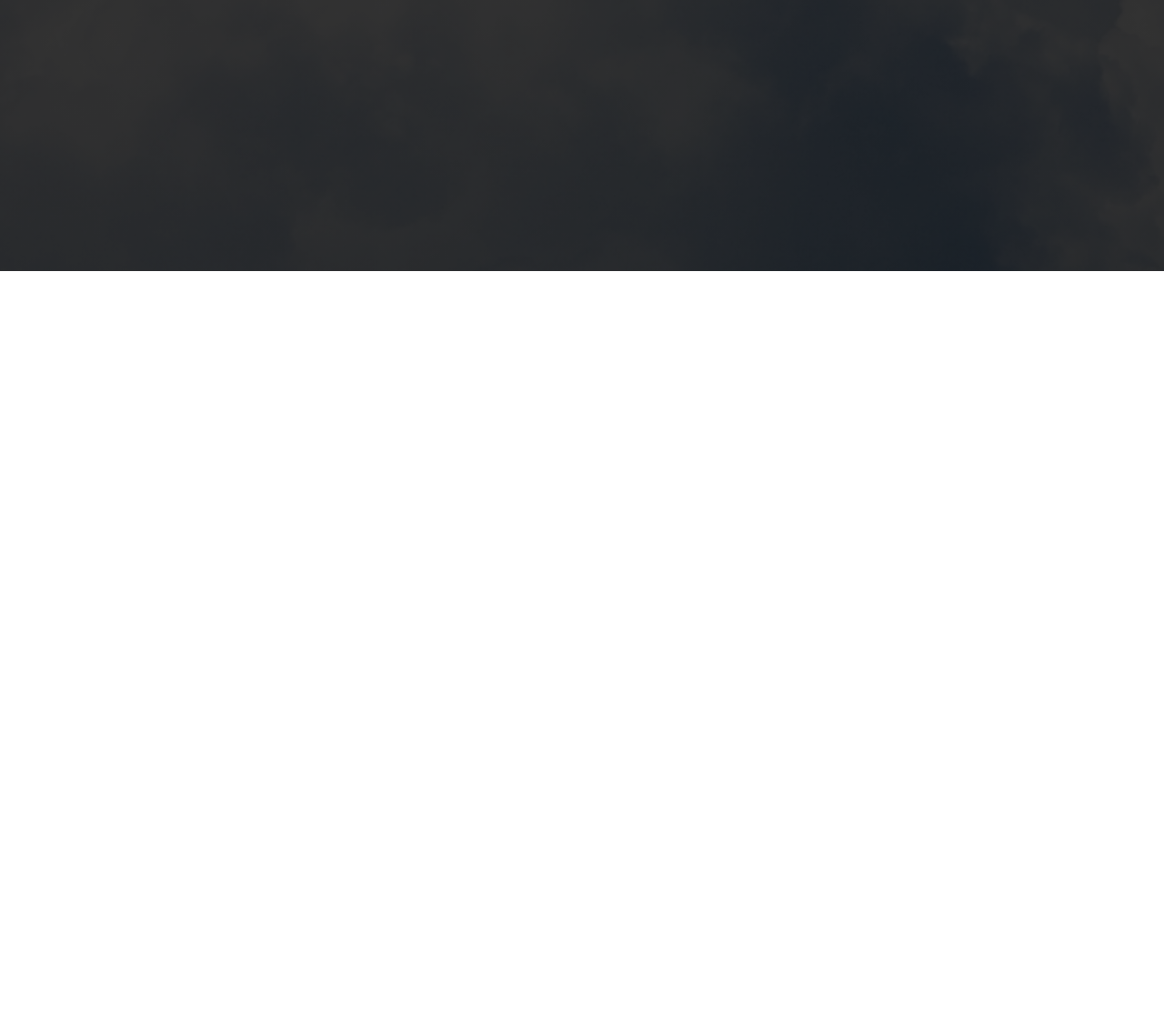
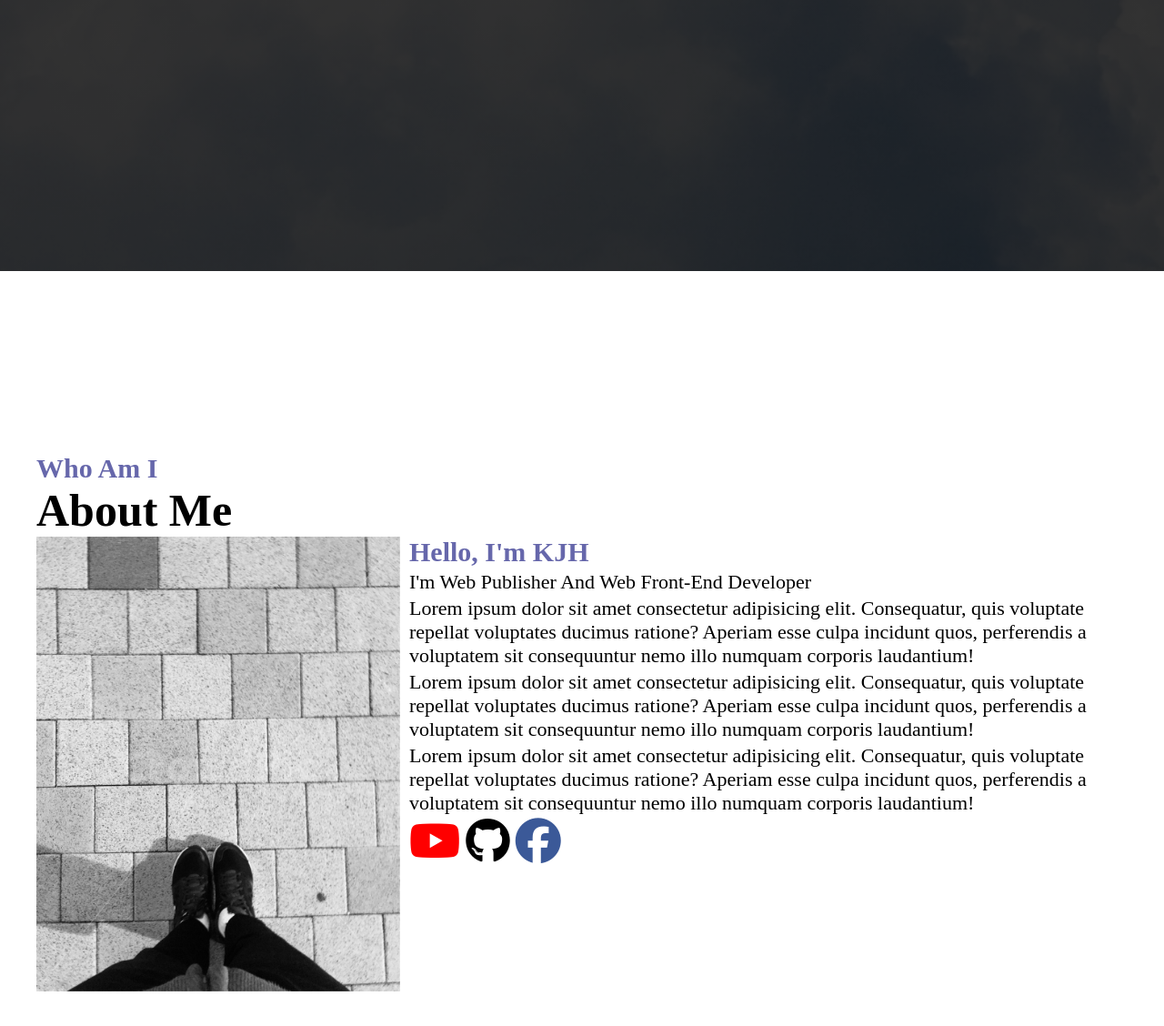
Before and after one commit to sadad323/swjb, a plain HTML site: page index.html in a window 1280 px wide. Shown: the part 902-2030 px from the top of the page at 91% size. Before the commit the page ends 1200 px from the top, so only its background shows below. Drawn offline with Linux system fonts and the light colour scheme.

Commit message:
Add files via upload

```diff
--- a/index.html
+++ b/index.html
@@ -5,6 +5,7 @@
     <meta name="viewport" content="width=device-width, initial-scale=1.0">
     <title>swjb</title>
     <link rel="stylesheet" href="style.css">
+    <link rel="stylesheet" href="https://cdnjs.cloudflare.com/ajax/libs/font-awesome/6.6.0/css/all.min.css" integrity="sha512-Kc323vGBEqzTmouAECnVceyQqyqdsSiqLQISBL29aUW4U/M7pSPA/gEUZQqv1cwx4OnYxTxve5UMg5GT6L4JJg==" crossorigin="anonymous" referrerpolicy="no-referrer" />
 </head>
 <body>
     <div class="container">
@@ -25,6 +26,26 @@
             <p>sdasdasfagfhbiefbpzdfbhpsgbhseg <br>bdsgbsdifgibsetjhbpfebetasjp9bjfdbhersa <br>tbdfhbesfhbp9dzfbjzdpf8heapbepbohzbfvzdvhsprawdchvr9</p>
             <button>Download CV</button>
         </div>
+
+    </div>
+    <div class="about">
+          <h2>Who Am I</h2>
+          <h1>About Me</h1>
+          <div class="contents">
+            <div class="left">
+                <img src="about.jpeg" alt="느낌있는 신발 사진">
+            </div>
+            <div class="right">
+                <h3>Hello, I'm KJH</h3>
+                <ul>
+                    <li>I'm Web Publisher And Web Front-End Developer</li>
+                    <li>Lorem ipsum dolor sit amet consectetur adipisicing elit. Consequatur, quis voluptate repellat voluptates ducimus ratione? Aperiam esse culpa incidunt quos, perferendis a voluptatem sit consequuntur nemo illo numquam corporis laudantium!</li>
+                    <li>Lorem ipsum dolor sit amet consectetur adipisicing elit. Consequatur, quis voluptate repellat voluptates ducimus ratione? Aperiam esse culpa incidunt quos, perferendis a voluptatem sit consequuntur nemo illo numquam corporis laudantium!</li>
+                    <li>Lorem ipsum dolor sit amet consectetur adipisicing elit. Consequatur, quis voluptate repellat voluptates ducimus ratione? Aperiam esse culpa incidunt quos, perferendis a voluptatem sit consequuntur nemo illo numquam corporis laudantium!</li>
+                    <li><i class="fa-brands fa-youtube"></i><i class="fa-brands fa-github"></i><i class="fa-brands fa-facebook"></i></li>
+                </ul>
+            </div>
+          </div>
     </div>
 </body>
 </html>
--- a/style.css
+++ b/style.css
@@ -93,3 +93,52 @@ li{
     height: 150px;
     transition: 0.3s;
 }
+.about{
+    width: 1200px;
+    height: 800px;
+    margin: 0 auto;
+    margin-top: 200px;
+}
+.about h2 {
+    font-size: 30px;
+    color: #6667AB;
+}
+.about h1 {
+    font-size: 50px;
+}
+.about .contents{
+    width: 100%;
+    height: 500px;
+    display: flex;
+}
+.about .left{
+    width: 400px;
+    height: 500px;
+}
+.about .left img{
+    width: 400px;
+    height: 500px;
+}
+.about .right{
+    width: 800px;
+    height: 500px;
+    padding-left: 10px;
+}
+.about .right h3{
+    color: #6667AB;
+    font-size: 30px;
+}
+.about .right li{
+    font-size: 22px;
+    margin-top: 3px;
+}
+.fa-youtube{
+    color: red;
+}
+.fa-brands{
+    font-size: 50px;
+    margin-right: 6px;
+}
+.fa-facebook{
+    color: #3b5998;
+}
```
Also changed, not shown: about.jpeg (added).
